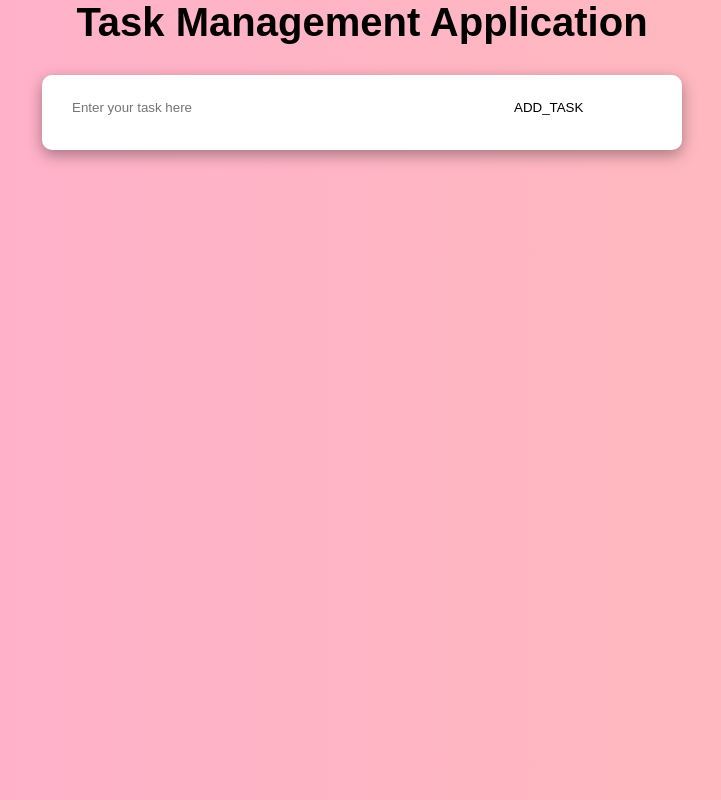
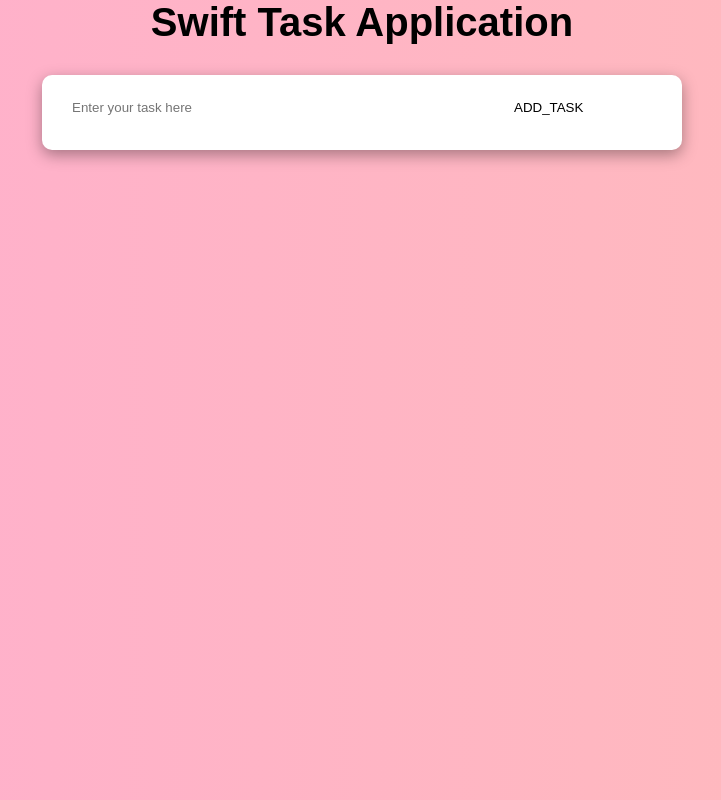
Before and after one commit to OmorFaruk63/Task-Application, a React (Vite) app: page / in a window 1280 px wide. Shown: the whole page, without its empty margins (278-999 px from the left). Built offline with nearby package versions, Linux system fonts and the light colour scheme.

Commit message:
change name

```diff
--- a/src/App.jsx
+++ b/src/App.jsx
@@ -6,7 +6,7 @@ import TaskList from "./components/TaskList";
 const App = () => {
   return (
     <div className="body">
-      <h1>Task Management Application</h1>
+      <h1>Swift Task Application</h1>
       <UseReduce>
         <div className="task-container">
           <AddTaskForm />
```
